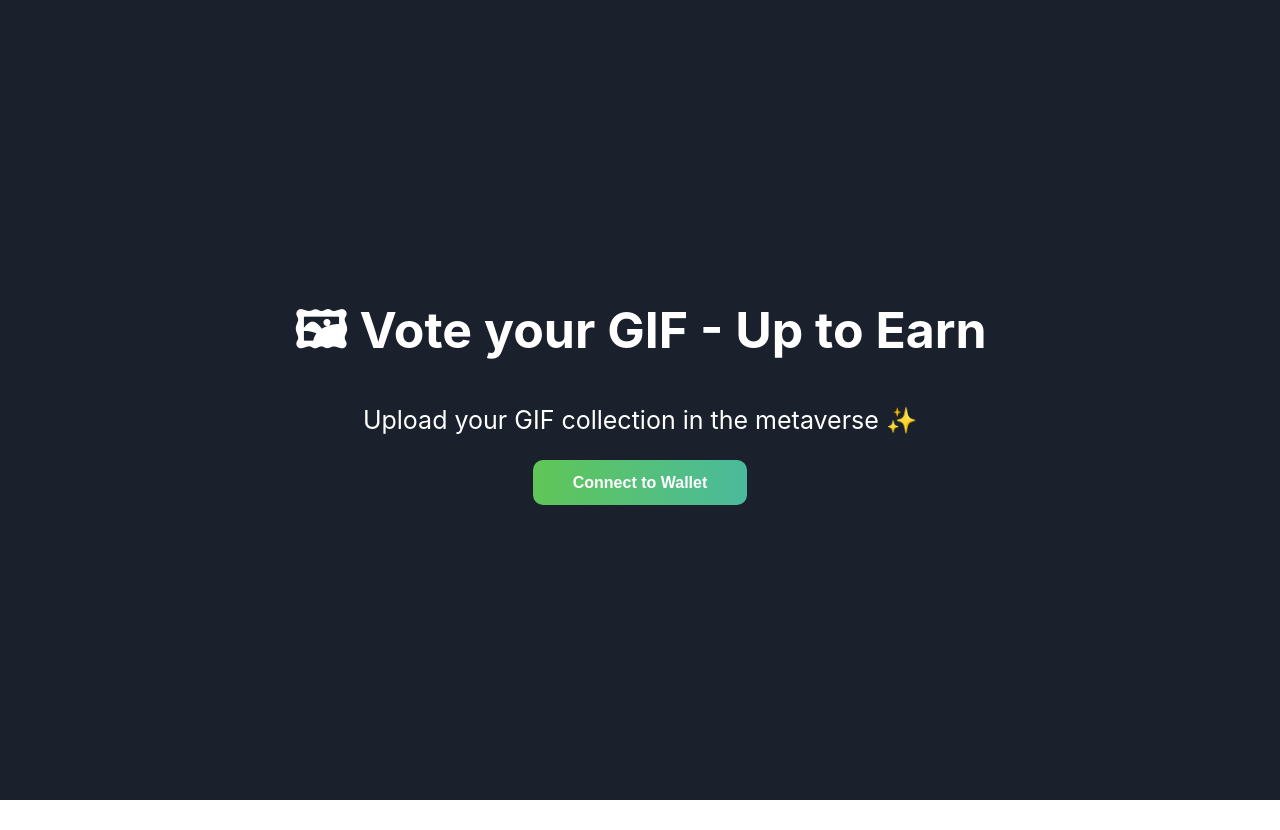
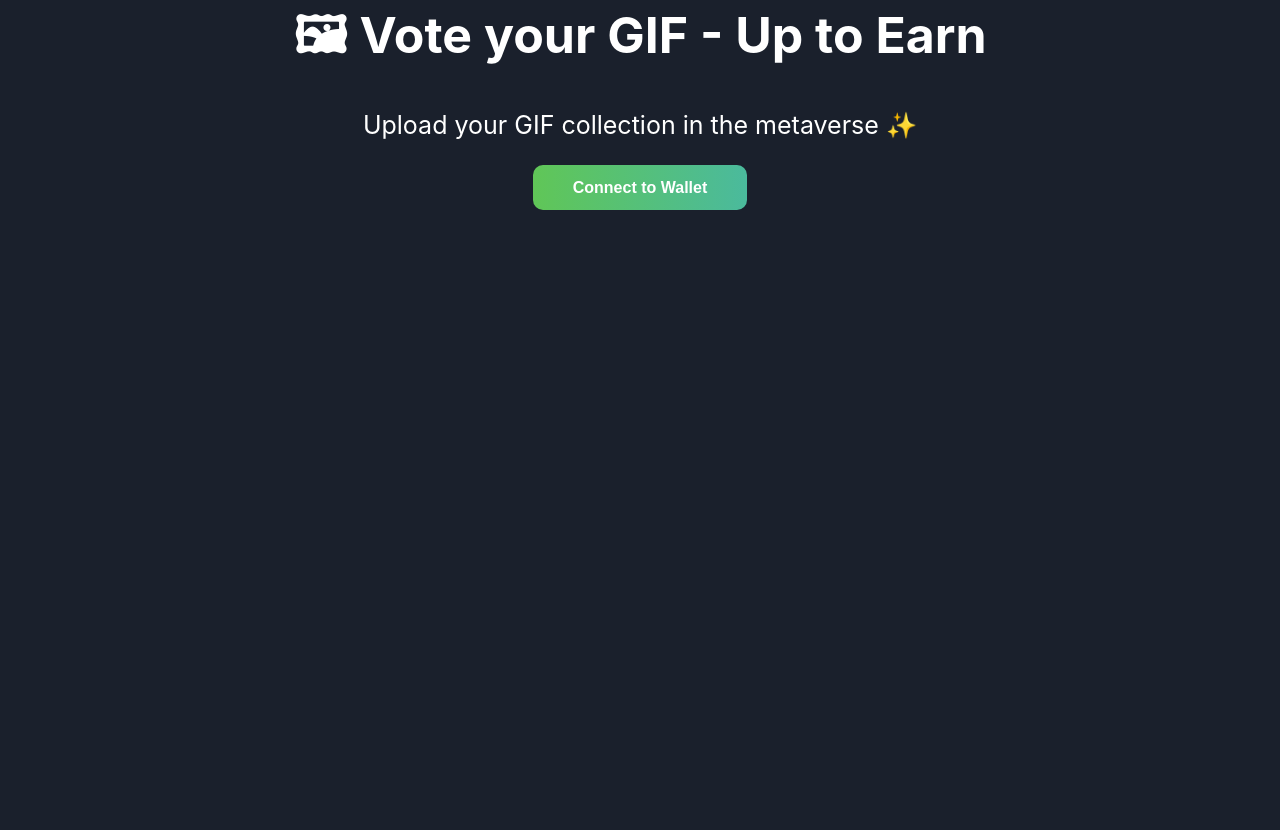
Before and after one commit to manhthong-sg/gif-react-anchor, a React (Create React App) app: page / in a window 1280 px wide. After the commit the page ends 800 px from the top, so only its background shows below. Built offline with nearby package versions, Linux system fonts and the light colour scheme; what @project-serum/anchor, @solana/web3.js would draw is missing.

Commit message:
chore:  fix some bug css

```diff
--- a/src/App.css
+++ b/src/App.css
@@ -1,11 +1,11 @@
 .App {
-  height: 100vh;
   background-color: #1a202c;
-  overflow: auto;
   text-align: center;
   margin-bottom: 30px;
 }
-
+body{
+  background-color: #1a202c;
+}
 .container {
   height: 100%;
   display: flex;
```
Also changed, not shown: 11 other files (tests, documents, lock files or other folders).
